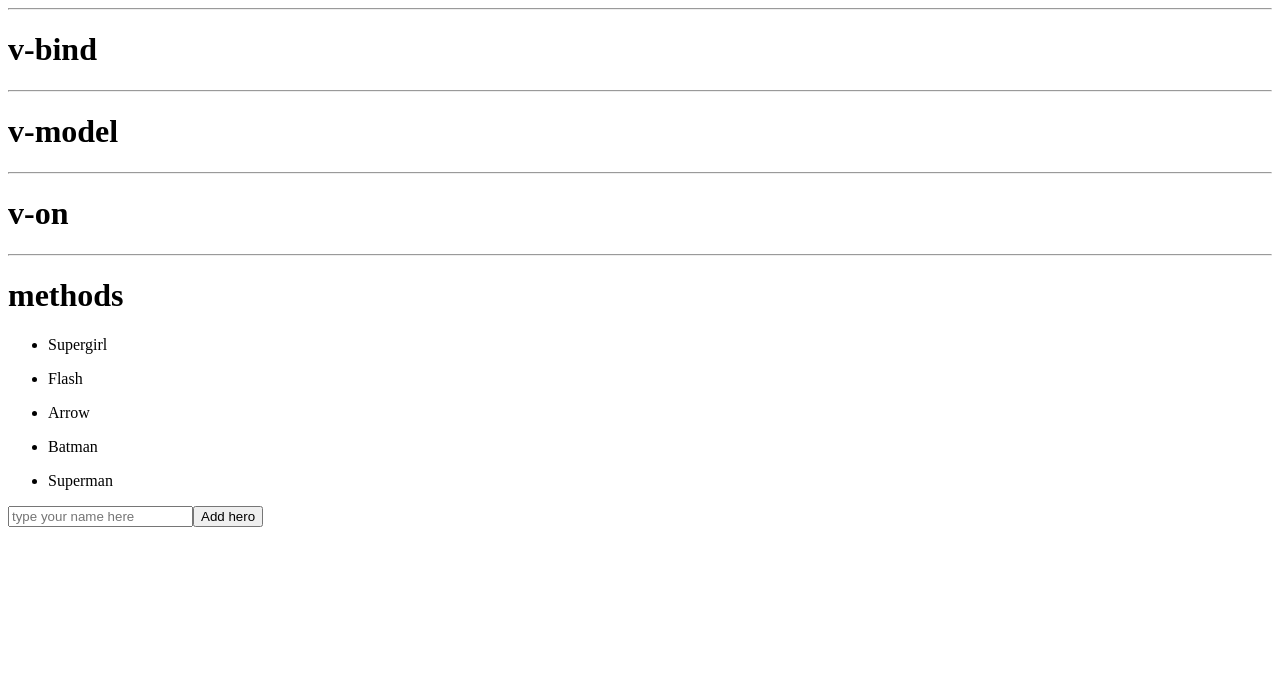
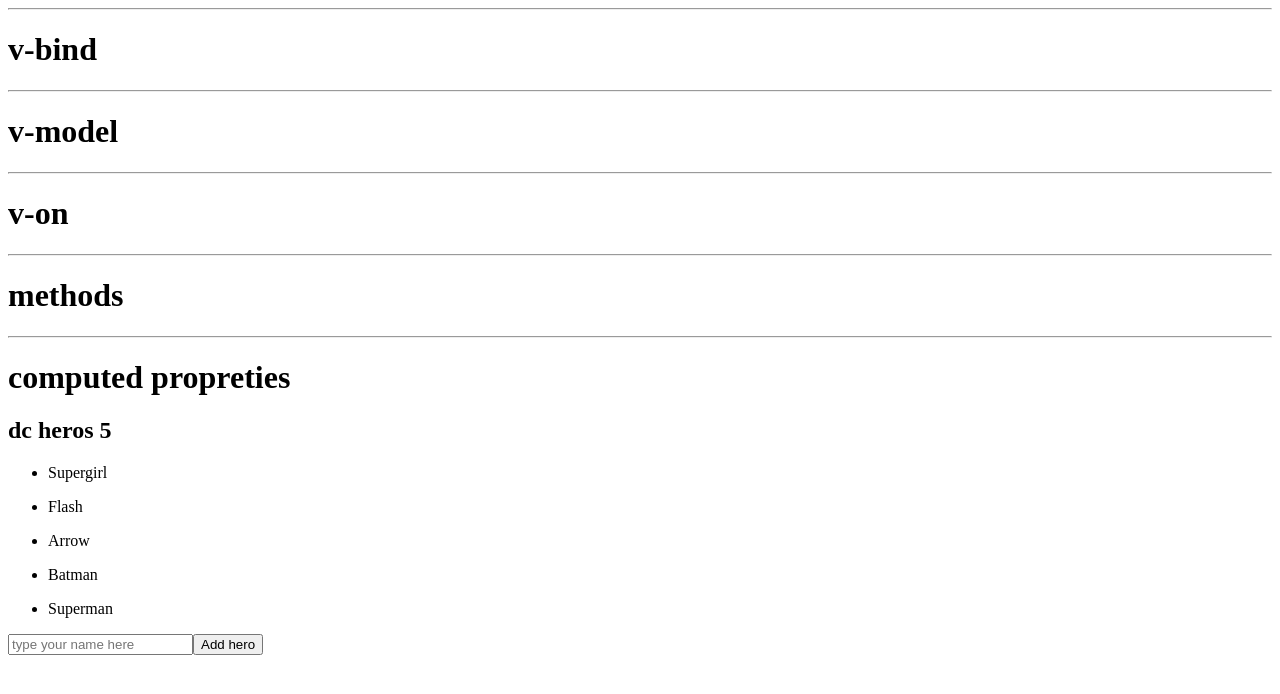
Before and after one commit to b3rking/vue3, a Vue app: page / in a window 1280 px wide. Shown: the top 694 px of the page. Built offline with nearby package versions, Linux system fonts and the light colour scheme.

Commit message:
feat: learned computed propreties

```diff
--- a/src/App.vue
+++ b/src/App.vue
@@ -52,6 +52,16 @@
     <p>can be replaced by @ => v-on:click = @click</p> -->
     <hr />
     <h1>methods</h1>
+    <!-- <ul v-for="h in dcheros2" :key="h">
+        <li>{{ h.name }}</li>
+    </ul>
+    <form @submit.prevent="addHero">
+        <input v-model="newHero" placeholder="type your name here" />
+        <button type="submit">Add hero</button>
+    </form> -->
+    <hr />
+    <h1>computed propreties</h1>
+    <h2>dc heros {{ herosNumber }}</h2>
     <ul v-for="h in dcheros2" :key="h">
         <li>{{ h.name }}</li>
     </ul>
@@ -70,6 +80,12 @@ export default {
                 this.newHero = "";
             }
         },
+    },
+
+    computed: {
+        herosNumber() {
+            return this.dcheros2.length
+        }
     },
 
     data() {
```
